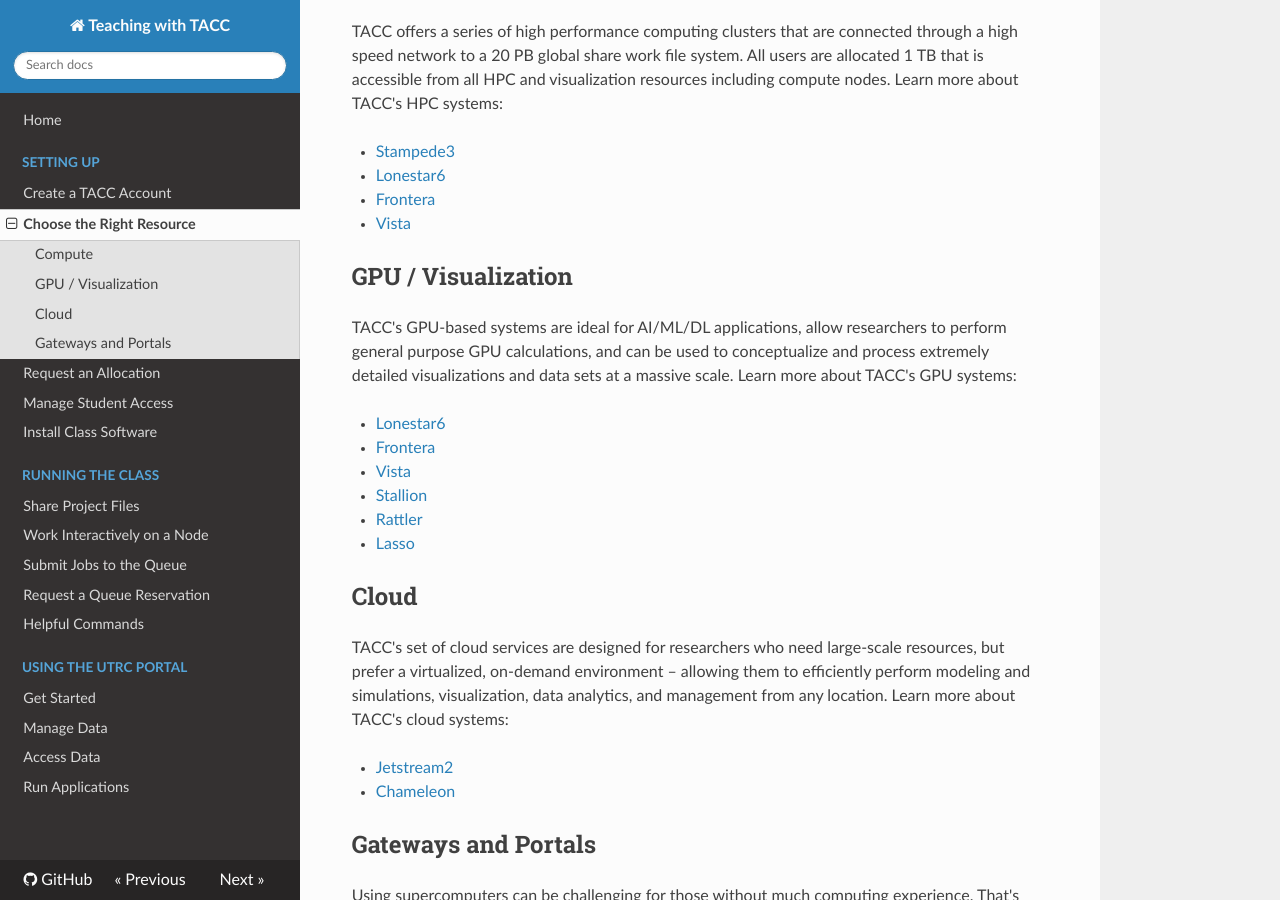
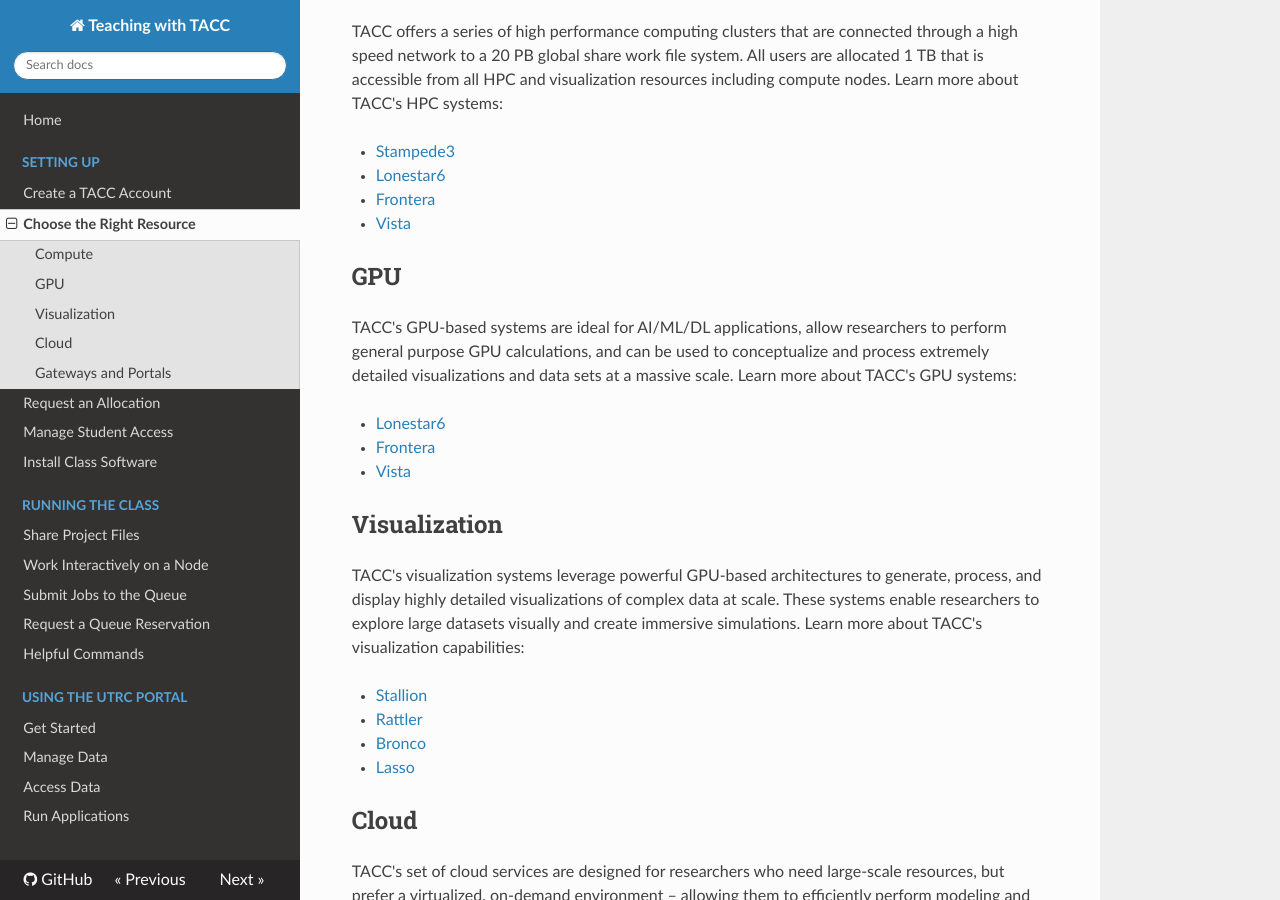
Before and after one commit to TACC/TeachingWithTACC, an MkDocs documentation site: the page built from docs/01.choose_resource.md, in a window 1280 px wide and 900 px high, scrolled down 316 px. Built offline with MkDocs 1.6.1, drawn with Linux system fonts in a browser that asks for light colours; nearby versions of some CDN libraries.

Commit message:
Separated Visualization systems into own section

```diff
--- a/docs/01.choose_resource.md
+++ b/docs/01.choose_resource.md
@@ -24,9 +24,15 @@ TACC's GPU-based systems are ideal for AI/ML/DL applications, allow researchers
 
 + [Vista](https://www.tacc.utexas.edu/systems/vista/)
 
+## Visualization
+
+TACC's visualization systems leverage powerful GPU-based architectures to generate, process, and display highly detailed visualizations of complex data at scale. These systems enable researchers to explore large datasets visually  and create immersive simulations. Learn more about TACC's visualization capabilities:
+
 + [Stallion](https://www.tacc.utexas.edu/systems/stallion/)
 
 + [Rattler](https://www.tacc.utexas.edu/systems/rattler/)
+
++ [Bronco](https://www.tacc.utexas.edu/systems/bronco/)
 
 + [Lasso](https://www.tacc.utexas.edu/systems/lasso/)
 
```
Also changed, not shown: other parts of docs/01.choose_resource.md (+1 -1 lines).
